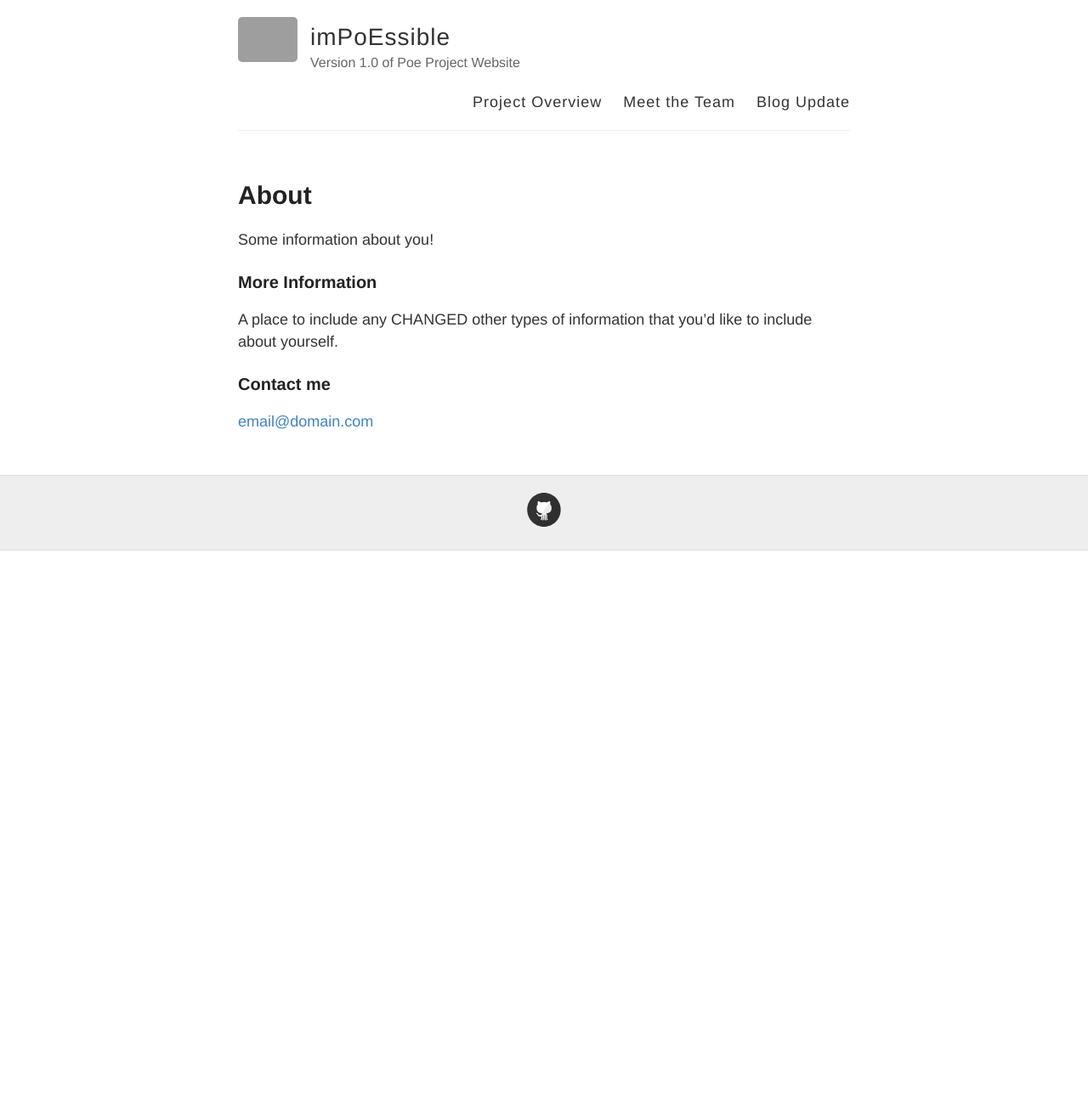
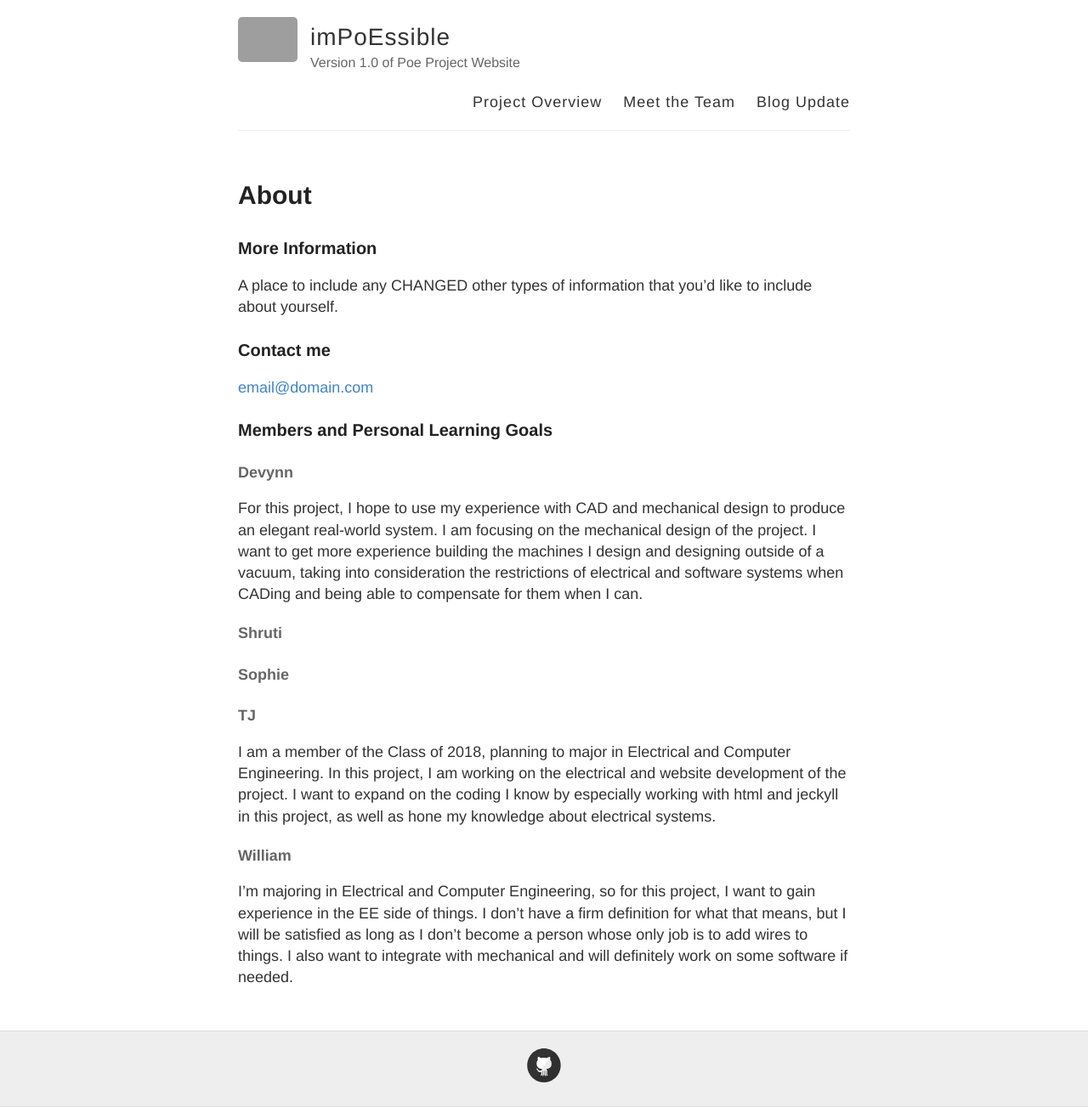
Before and after one commit to imPoEssible/imPoEssible.github.io, a Jekyll site: the page built from meet_team.md, in a window 1280 px wide. Shown: the whole page at 85% size. Built offline with Jekyll 4.4.1, drawn with Linux system fonts in a browser that asks for light colours; Markdown is read by kramdown in place of the engine named in the settings; before the commit the page ends 900 px from its top, so only the background shows below that; grey boxes are pictures that could not be loaded.

Commit message:
team goals

```diff
--- a/meet_team.md
+++ b/meet_team.md
@@ -3,8 +3,6 @@ layout: page
 title: About
 permalink: /meet_team/
 ---
-
-Some information about you!
 
 ### More Information
 
@@ -13,3 +11,18 @@ A place to include any CHANGED other types of information that you'd like to inc
 ### Contact me
 
 [email@domain.com](mailto:email@domain.com)
+
+### Members and Personal Learning Goals
+
+####Devynn
+For this project, I hope to use my experience with CAD and mechanical design to produce an elegant real-world system. I am focusing on the mechanical design of the project. I want to get more experience building the machines I design and designing outside of a vacuum, taking into consideration the restrictions of electrical and software systems when CADing and being able to compensate for them when I can.
+
+####Shruti
+
+####Sophie
+
+####TJ
+I am a member of the Class of 2018, planning to major in Electrical and Computer Engineering. In this project, I am working on the electrical and website development of the project. I want to expand on the coding I know by especially working with html and jeckyll in this project, as well as hone my knowledge about electrical systems.
+
+####William
+I’m majoring in Electrical and Computer Engineering, so for this project, I want to gain experience in the EE side of things. I don’t have a firm definition for what that means, but I will be satisfied as long as I don’t become a person whose only job is to add wires to things. I also want to integrate with mechanical and will definitely work on some software if needed.
```
